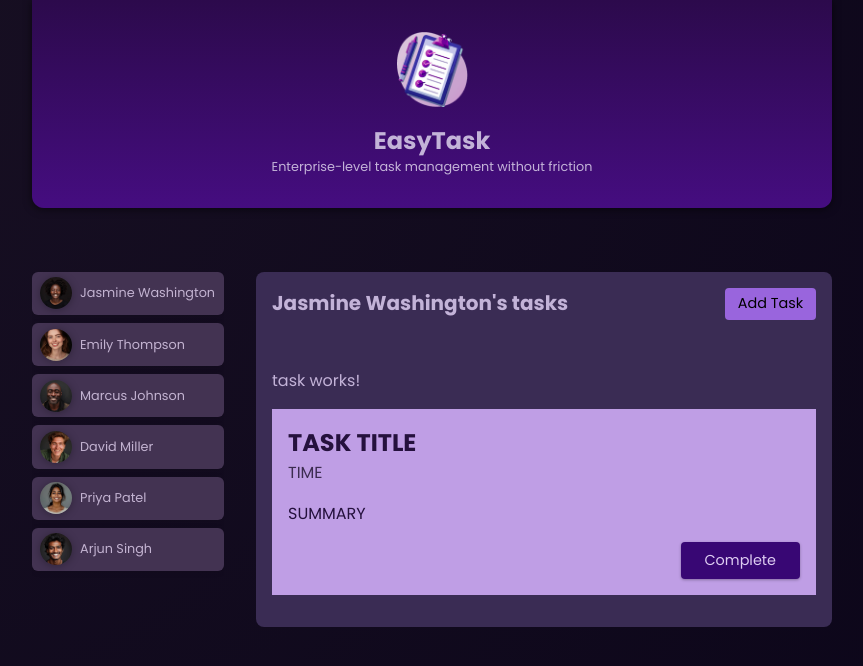
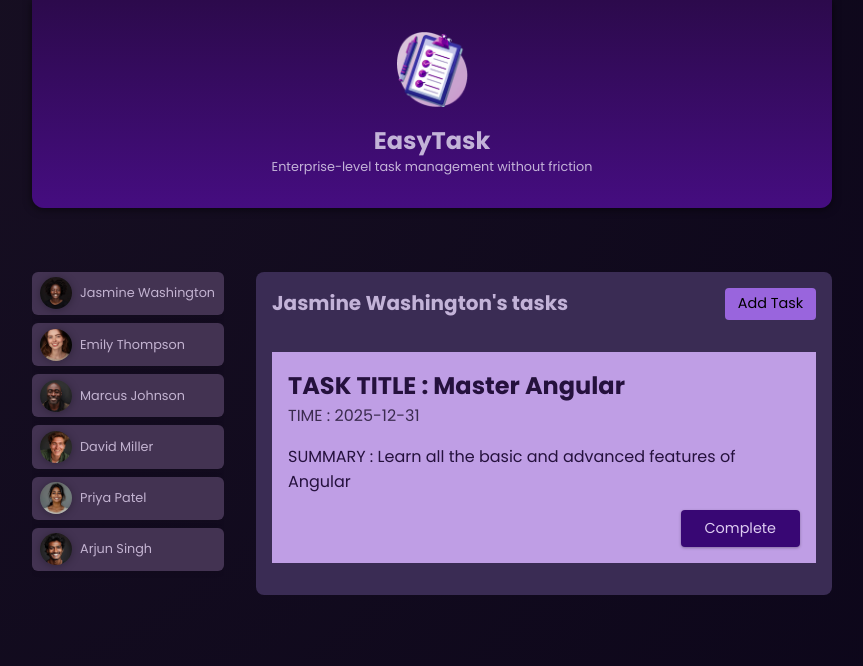
Before and after one commit to ashreposit/AngularInterviewPrep, an Angular app: page / in a window 1280 px wide. Both pictures are taken after a click on the button "Jasmine Washington". Shown: the top 666 px of the page, without its empty margins (208-1071 px from the left). Built offline with nearby package versions, Linux system fonts and the light colour scheme.

Commit message:
outputting task data

```diff
--- a/src/app/tasks/task/task.component.html
+++ b/src/app/tasks/task/task.component.html
@@ -1,8 +1,7 @@
-<p>task works!</p>
 <article>
-    <h2>TASK TITLE</h2>
-    <time datetime="">TIME</time>
-    <p>SUMMARY</p>
+    <h2>TASK TITLE : {{tasks.title}}</h2>
+    <time datetime="">TIME : {{tasks.dueDate}}</time>
+    <p>SUMMARY : {{tasks.summary}}</p>
     <p class="actions">
         <button>Complete</button>
     </p>
--- a/src/app/tasks/tasks.component.html
+++ b/src/app/tasks/tasks.component.html
@@ -8,7 +8,7 @@
     <ul>
         @for(task of selectedUserId; track task.id){
             <li>
-                <app-task></app-task>
+                <app-task [tasks]="task" />
             </li>
         }
     </ul>
--- a/src/app/tasks/tasks.component.ts
+++ b/src/app/tasks/tasks.component.ts
@@ -18,14 +18,14 @@ export class TasksComponent {
       userId:'u1',
       title:'Master Angular',
       summary:'Learn all the basic and advanced features of Angular',
-      dudeDate:'2025-12-31'
+      dueDate:'2025-12-31'
     },
     {
       id:'t2',
       userId:'u2',
       title:'Master Angular',
       summary:'Learn all the basic and advanced features of Angular',
-      dudeDate:'2025-12-31'
+      dueDate:'2025-12-31'
     }
   ]
 
```
Also changed, not shown: src/app/tasks/task/task.component.ts (+9 -2 lines).
